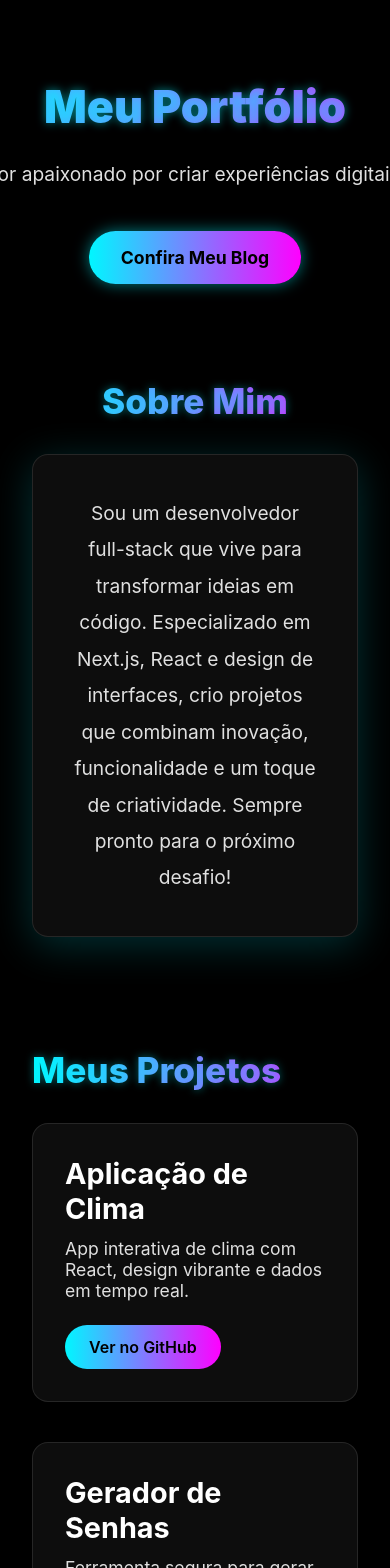
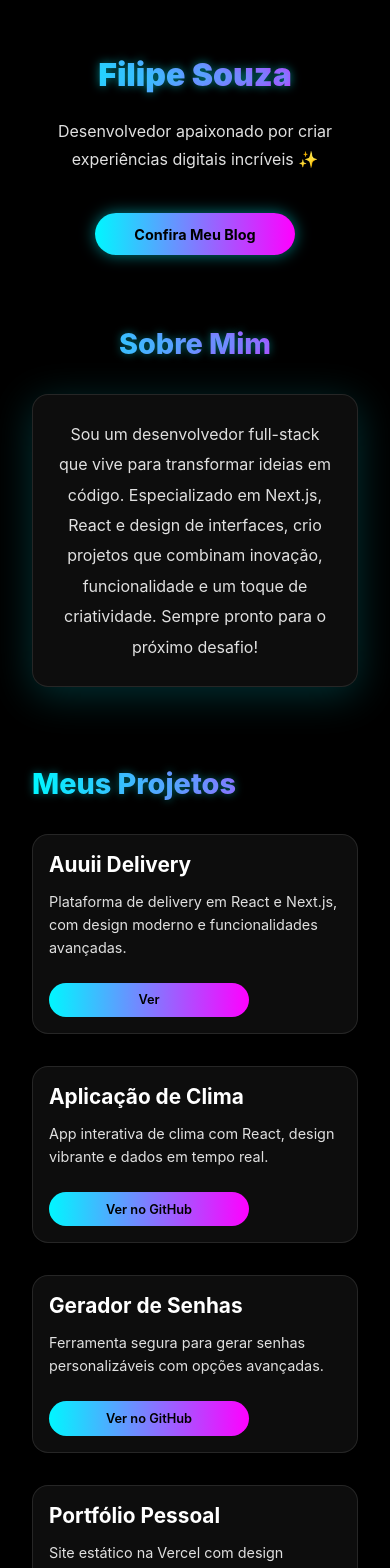
Before and after one commit to Fyonder/Portifolio, a Next.js app: page / in a window 390 px wide. Shown: the top 1568 px of the page. Built offline with nearby package versions, Linux system fonts and the light colour scheme.

Commit message:
melhoria de usabilidade e analitc

```diff
--- a/package.json
+++ b/package.json
@@ -1,6 +1,6 @@
 {
   "name": "filclay",
-  "version": "0.1.0",
+  "version": "0.0.1",
   "private": true,
   "scripts": {
     "dev": "next dev --turbopack",
--- a/src/app/page.js
+++ b/src/app/page.js
@@ -5,7 +5,7 @@ export default function Home() {
   return (
     <div className={styles.container}>
       <header className={styles.header}>
-        <h1 className={styles.title}>Meu Portfólio</h1>
+        <h1 className={styles.title}>Filipe Souza</h1>
         <p className={styles.subtitle}>
           Desenvolvedor apaixonado por criar experiências digitais incríveis ✨
         </p>
@@ -26,6 +26,22 @@ export default function Home() {
       <section className={styles.projects}>
         <h2 className={styles.sectionTitle}>Meus Projetos</h2>
         <div className={styles.projectGrid}>
+
+        <div className={styles.projectCard}>
+            <h3 className={styles.projectTitle}>Auuii Delivery</h3>
+            <p className={styles.projectDescription}>
+              Plataforma de delivery em React e Next.js, com design moderno e funcionalidades avançadas.
+            </p>
+            <a
+              href="https://auuii-painel.vercel.app"
+              target="_blank"
+              rel="noopener noreferrer"
+              className={styles.projectLink}
+            >
+              Ver
+            </a>
+          </div>
+
           <div className={styles.projectCard}>
             <h3 className={styles.projectTitle}>Aplicação de Clima</h3>
             <p className={styles.projectDescription}>
--- a/src/app/styles/Home.module.css
+++ b/src/app/styles/Home.module.css
@@ -6,18 +6,19 @@
   background: #000000;
   color: #ffffff;
   font-family: 'Poppins', 'Inter', sans-serif;
-  padding: 2rem;
+  padding: 1rem;
   overflow-x: hidden;
 }
 
 .header {
   text-align: center;
-  padding: 5rem 1rem;
+  padding: 3rem 1rem;
   animation: slideIn 1s ease-out;
+  width: 100%;
 }
 
 .title {
-  font-size: 4rem;
+  font-size: clamp(2rem, 8vw, 4rem);
   font-weight: 900;
   background: linear-gradient(90deg, #00f7ff, #ff00ff);
   background-clip: text;
@@ -25,10 +26,11 @@
   -webkit-text-fill-color: transparent;
   margin-bottom: 1.5rem;
   text-shadow: 0 0 10px rgba(0, 247, 255, 0.5);
+  line-height: 1.2;
 }
 
 .subtitle {
-  font-size: 1.5rem;
+  font-size: clamp(1rem, 4vw, 1.5rem);
   color: #e0e0e0;
   max-width: 700px;
   margin: 0 auto 2.5rem;
@@ -36,19 +38,22 @@
   animation: typeWriter 3s steps(40) forwards;
   overflow: hidden;
   white-space: nowrap;
+  padding: 0 1rem;
 }
 
 .button {
   display: inline-block;
-  padding: 1rem 2rem;
+  padding: 0.8rem 1.5rem;
   background: linear-gradient(90deg, #00f7ff, #ff00ff);
   color: #000000;
   text-decoration: none;
   border-radius: 50px;
   font-weight: 700;
-  font-size: 1.1rem;
+  font-size: clamp(0.9rem, 3vw, 1.1rem);
   transition: transform 0.3s ease, box-shadow 0.3s ease;
   box-shadow: 0 0 15px rgba(0, 247, 255, 0.5);
+  text-align: center;
+  min-width: 120px;
 }
 
 .button:hover {
@@ -58,14 +63,16 @@
 
 .about {
   max-width: 900px;
-  margin: 3rem auto;
+  margin: 2rem auto;
   text-align: center;
+  width: 100%;
+  padding: 0 1rem;
 }
 
 .aboutCard {
   background: rgba(255, 255, 255, 0.05);
   backdrop-filter: blur(12px);
-  padding: 2.5rem;
+  padding: 1.5rem;
   border-radius: 16px;
   border: 1px solid rgba(255, 255, 255, 0.1);
   box-shadow: 0 8px 40px rgba(0, 247, 255, 0.2);
@@ -78,7 +85,7 @@
 }
 
 .sectionTitle {
-  font-size: 3rem;
+  font-size: clamp(1.8rem, 6vw, 3rem);
   font-weight: 800;
   background: linear-gradient(90deg, #00f7ff, #ff00ff);
   background-clip: text;
@@ -86,29 +93,32 @@
   -webkit-text-fill-color: transparent;
   margin-bottom: 2rem;
   text-shadow: 0 0 8px rgba(0, 247, 255, 0.4);
+  line-height: 1.2;
 }
 
 .sectionText {
-  font-size: 1.2rem;
+  font-size: clamp(1rem, 3vw, 1.2rem);
   color: #e0e0e0;
   line-height: 1.9;
 }
 
 .projects {
   max-width: 1200px;
-  margin: 4rem auto;
+  margin: 3rem auto;
+  width: 100%;
+  padding: 0 1rem;
 }
 
 .projectGrid {
   display: grid;
-  grid-template-columns: repeat(auto-fit, minmax(300px, 1fr));
-  gap: 2.5rem;
+  grid-template-columns: repeat(auto-fit, minmax(280px, 1fr));
+  gap: 1.5rem;
 }
 
 .projectCard {
   background: rgba(255, 255, 255, 0.05);
   backdrop-filter: blur(12px);
-  padding: 2rem;
+  padding: 1.5rem;
   border-radius: 16px;
   border: 1px solid rgba(255, 255, 255, 0.1);
   transition: transform 0.4s ease, box-shadow 0.4s ease;
@@ -120,27 +130,32 @@
 }
 
 .projectTitle {
-  font-size: 1.8rem;
+  font-size: clamp(1.3rem, 4vw, 1.8rem);
   font-weight: 700;
   color: #ffffff;
   margin-bottom: 0.75rem;
+  line-height: 1.3;
 }
 
 .projectDescription {
-  font-size: 1.1rem;
+  font-size: clamp(0.9rem, 3vw, 1.1rem);
   color: #e0e0e0;
   margin-bottom: 1.5rem;
+  line-height: 1.6;
 }
 
 .projectLink {
   display: inline-block;
-  padding: 0.75rem 1.5rem;
+  padding: 0.6rem 1.2rem;
   background: linear-gradient(90deg, #00f7ff, #ff00ff);
   color: #000000;
   text-decoration: none;
   border-radius: 50px;
   font-weight: 600;
+  font-size: clamp(0.8rem, 2.5vw, 1rem);
   transition: background 0.3s ease, box-shadow 0.3s ease;
+  text-align: center;
+  min-width: 100px;
 }
 
 .projectLink:hover {
@@ -168,24 +183,88 @@
   }
 }
 
-@media (max-width: 768px) {
-  .title {
-    font-size: 2.8rem;
+/* Media Queries para diferentes tamanhos de tela */
+@media (max-width: 480px) {
+  .container {
+    padding: 0.5rem;
+  }
+
+  .header {
+    padding: 2rem 0.5rem;
   }
 
   .subtitle {
-    font-size: 1.2rem;
+    white-space: normal;
+    animation: none;
+    padding: 0 0.5rem;
   }
 
-  .sectionTitle {
-    font-size: 2.2rem;
-  }
-
-  .header {
-    padding: 3rem 1rem;
+  .aboutCard {
+    padding: 1rem;
   }
 
   .projectGrid {
     grid-template-columns: 1fr;
+    gap: 1rem;
+  }
+
+  .projectCard {
+    padding: 1rem;
+  }
+
+  .button, .projectLink {
+    width: 100%;
+    max-width: 200px;
+    margin: 0 auto;
   }
 }
+
+@media (max-width: 768px) {
+  .container {
+    padding: 1rem;
+  }
+
+  .header {
+    padding: 2.5rem 1rem;
+  }
+
+  .subtitle {
+    white-space: normal;
+    animation: none;
+  }
+
+  .aboutCard {
+    padding: 1.5rem;
+  }
+
+  .projectGrid {
+    grid-template-columns: repeat(auto-fit, minmax(250px, 1fr));
+    gap: 1.2rem;
+  }
+}
+
+@media (max-width: 1024px) {
+  .projectGrid {
+    grid-template-columns: repeat(auto-fit, minmax(300px, 1fr));
+    gap: 2rem;
+  }
+}
+
+/* Ajustes para telas muito pequenas */
+@media (max-width: 320px) {
+  .container {
+    padding: 0.25rem;
+  }
+
+  .header {
+    padding: 1.5rem 0.25rem;
+  }
+
+  .aboutCard, .projectCard {
+    padding: 0.75rem;
+  }
+
+  .projectGrid {
+    gap: 0.75rem;
+  }
+}
--- a/src/app/styles/Post.module.css
+++ b/src/app/styles/Post.module.css
@@ -6,18 +6,19 @@
   background: #000000;
   color: #ffffff;
   font-family: 'Poppins', 'Inter', sans-serif;
-  padding: 2rem;
+  padding: 1rem;
   overflow-x: hidden;
 }
 
 .header {
   text-align: center;
-  padding: 5rem 1rem;
+  padding: 3rem 1rem;
   animation: slideIn 1s ease-out;
+  width: 100%;
 }
 
 .title {
-  font-size: 3.5rem;
+  font-size: clamp(2rem, 7vw, 3.5rem);
   font-weight: 900;
   background: linear-gradient(90deg, #00f7ff, #ff00ff);
   background-clip: text;
@@ -25,10 +26,11 @@
   -webkit-text-fill-color: transparent;
   margin-bottom: 1.5rem;
   text-shadow: 0 0 10px rgba(0, 247, 255, 0.5);
+  line-height: 1.2;
 }
 
 .subtitle {
-  font-size: 1.3rem;
+  font-size: clamp(1rem, 3.5vw, 1.3rem);
   color: #e0e0e0;
   max-width: 700px;
   margin: 0 auto 2.5rem;
@@ -36,22 +38,27 @@
   animation: typeWriter 3s steps(40) forwards;
   overflow: hidden;
   white-space: nowrap;
+  padding: 0 1rem;
 }
 
 .main {
   max-width: 900px;
-  margin: 3rem auto;
+  margin: 2rem auto;
   text-align: left;
+  width: 100%;
+  padding: 0 1rem;
 }
 
 .contentCard {
   background: rgba(255, 255, 255, 0.05);
   backdrop-filter: blur(12px);
-  padding: 2.5rem;
+  padding: 1.5rem;
   border-radius: 16px;
   border: 1px solid rgba(255, 255, 255, 0.1);
   box-shadow: 0 8px 40px rgba(0, 247, 255, 0.2);
   transition: transform 0.4s ease, box-shadow 0.4s ease;
+  word-wrap: break-word;
+  overflow-wrap: break-word;
 }
 
 .contentCard:hover {
@@ -60,30 +67,117 @@
 }
 
 .contentCard :global(h1) {
-  font-size: 2.5rem;
+  font-size: clamp(1.5rem, 5vw, 2.5rem);
   font-weight: 700;
   color: #ffffff;
   margin-bottom: 1rem;
+  line-height: 1.3;
 }
 
 .contentCard :global(h2) {
-  font-size: 2rem;
+  font-size: clamp(1.3rem, 4vw, 2rem);
   font-weight: 600;
   color: #ffffff;
   margin: 1.5rem 0 1rem;
+  line-height: 1.3;
+}
+
+.contentCard :global(h3) {
+  font-size: clamp(1.1rem, 3.5vw, 1.7rem);
+  font-weight: 600;
+  color: #ffffff;
+  margin: 1.2rem 0 0.8rem;
+  line-height: 1.3;
 }
 
 .contentCard :global(p) {
-  font-size: 1.1rem;
+  font-size: clamp(0.9rem, 2.5vw, 1.1rem);
   color: #e0e0e0;
   line-height: 1.9;
   margin-bottom: 1.5rem;
+  text-align: justify;
+}
+
+.contentCard :global(ul),
+.contentCard :global(ol) {
+  font-size: clamp(0.9rem, 2.5vw, 1.1rem);
+  color: #e0e0e0;
+  line-height: 1.8;
+  margin-bottom: 1.5rem;
+  padding-left: 1.5rem;
+}
+
+.contentCard :global(li) {
+  margin-bottom: 0.5rem;
+}
+
+.contentCard :global(code) {
+  background: rgba(0, 247, 255, 0.1);
+  color: #00f7ff;
+  padding: 0.2rem 0.4rem;
+  border-radius: 4px;
+  font-size: 0.9em;
+  word-break: break-all;
+}
+
+.contentCard :global(pre) {
+  background: rgba(255, 255, 255, 0.05);
+  padding: 1rem;
+  border-radius: 8px;
+  overflow-x: auto;
+  margin: 1rem 0;
+  border: 1px solid rgba(255, 255, 255, 0.1);
+}
+
+.contentCard :global(pre code) {
+  background: none;
+  padding: 0;
+  color: #e0e0e0;
+  word-break: normal;
+}
+
+.contentCard :global(blockquote) {
+  border-left: 3px solid #00f7ff;
+  padding-left: 1rem;
+  margin: 1.5rem 0;
+  font-style: italic;
+  color: #b0b0b0;
+}
+
+.contentCard :global(img) {
+  max-width: 100%;
+  height: auto;
+  border-radius: 8px;
+  margin: 1rem 0;
+  display: block;
+}
+
+.contentCard :global(table) {
+  width: 100%;
+  border-collapse: collapse;
+  margin: 1rem 0;
+  overflow-x: auto;
+  display: block;
+  white-space: nowrap;
+}
+
+.contentCard :global(th),
+.contentCard :global(td) {
+  border: 1px solid rgba(255, 255, 255, 0.2);
+  padding: 0.5rem;
+  text-align: left;
+}
+
+.contentCard :global(th) {
+  background: rgba(0, 247, 255, 0.1);
+  font-weight: 600;
 }
 
 .contentCard :global(a) {
   color: #00f7ff;
   text-decoration: none;
   transition: color 0.3s ease;
+  word-break: break-word;
 }
 
 .contentCard :global(a:hover) {
@@ -111,24 +205,142 @@
   }
 }
 
-@media (max-width: 768px) {
-  .title {
-    font-size: 2.5rem;
+/* Media Queries para diferentes tamanhos de tela */
+@media (max-width: 480px) {
+  .container {
+    padding: 0.5rem;
+  }
+
+  .header {
+    padding: 2rem 0.5rem;
   }
 
   .subtitle {
-    font-size: 1.1rem;
+    white-space: normal;
+    animation: none;
+    padding: 0 0.5rem;
+    text-align: center;
+  }
+
+  .main {
+    margin: 1rem auto;
+    padding: 0 0.5rem;
+  }
+
+  .contentCard {
+    padding: 1rem;
+  }
+
+  .contentCard :global(p) {
+    text-align: left;
+  }
+
+  .contentCard :global(table) {
+    font-size: 0.8rem;
+  }
+
+  .contentCard :global(pre) {
+    padding: 0.5rem;
+    font-size: 0.8rem;
+  }
+
+  .contentCard :global(ul),
+  .contentCard :global(ol) {
+    padding-left: 1rem;
+  }
+}
+
+@media (max-width: 768px) {
+  .container {
+    padding: 1rem;
+  }
+
+  .header {
+    padding: 2.5rem 1rem;
+  }
+
+  .subtitle {
+    white-space: normal;
+    animation: none;
+    text-align: center;
+  }
+
+  .main {
+    margin: 1.5rem auto;
+  }
+
+  .contentCard {
+    padding: 1.5rem;
+  }
+
+  .contentCard :global(table) {
+    display: block;
+    overflow-x: auto;
+    white-space: nowrap;
+  }
+}
+
+@media (max-width: 1024px) {
+  .contentCard {
+    padding: 2rem;
+  }
+}
+
+/* Ajustes para telas muito pequenas */
+@media (max-width: 320px) {
+  .container {
+    padding: 0.25rem;
+  }
+
+  .header {
+    padding: 1.5rem 0.25rem;
+  }
+
+  .main {
+    padding: 0 0.25rem;
+  }
+
+  .contentCard {
+    padding: 0.75rem;
   }
 
   .contentCard :global(h1) {
-    font-size: 2rem;
+    margin-bottom: 0.5rem;
   }
 
   .contentCard :global(h2) {
-    font-size: 1.7rem;
+    margin: 1rem 0 0.5rem;
   }
 
-  .header {
-    padding: 3rem 1rem;
+  .contentCard :global(p) {
+    margin-bottom: 1rem;
+  }
+
+  .contentCard :global(pre) {
+    padding: 0.25rem;
+    font-size: 0.7rem;
   }
 }
+
+/* Melhorias para acessibilidade em dispositivos touch */
+@media (hover: none) and (pointer: coarse) {
+  .contentCard:hover {
+    transform: none;
+    box-shadow: 0 8px 40px rgba(0, 247, 255, 0.2);
+  }
+}
+
+/* Ajustes para modo paisagem em dispositivos móveis */
+@media (max-width: 768px) and (orientation: landscape) {
+  .header {
+    padding: 1.5rem 1rem;
+  }
+
+  .title {
+    margin-bottom: 1rem;
+  }
+
+  .subtitle {
+    margin-bottom: 1.5rem;
+  }
+}
```
Also changed, not shown: src/app/components/VercelSpeedInsights.js (added, +7 -0 lines), src/app/layout.js (+6 -6 lines), 1 other file (tests, documents, lock files or other folders).
